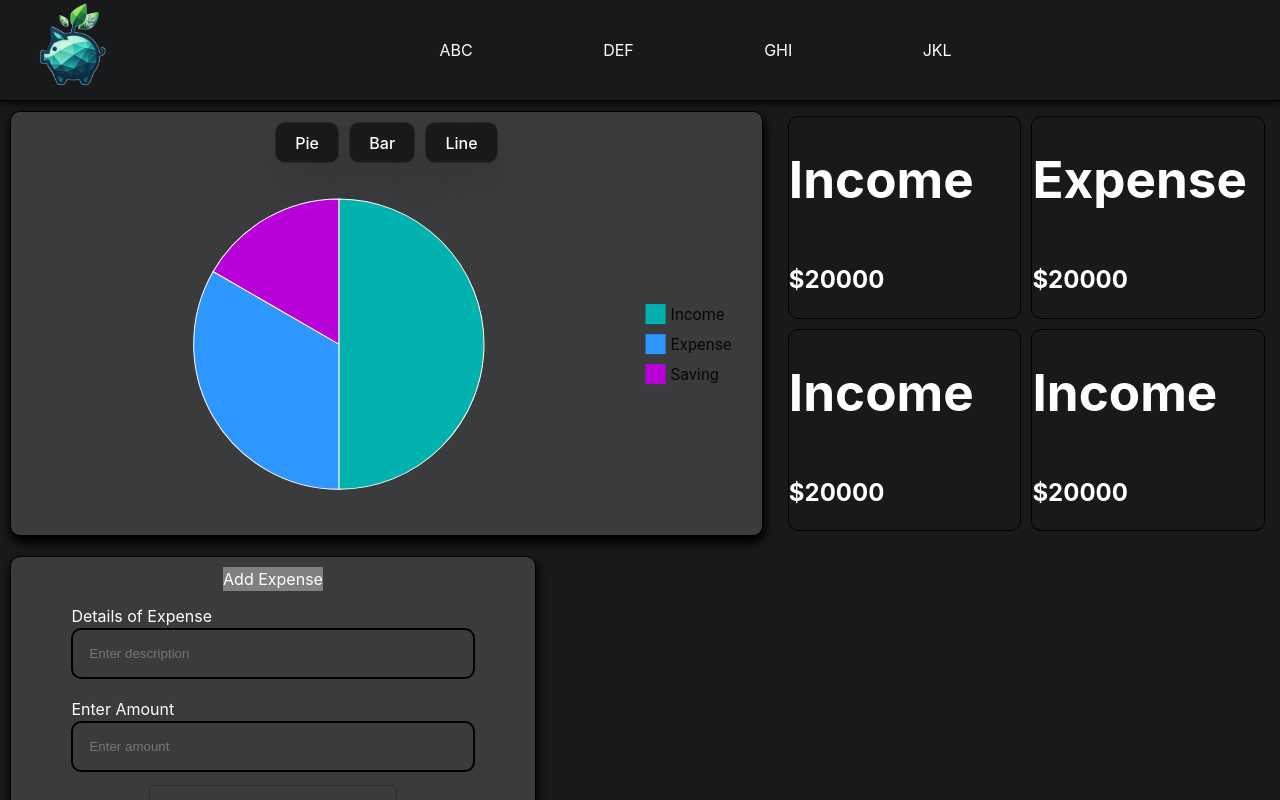
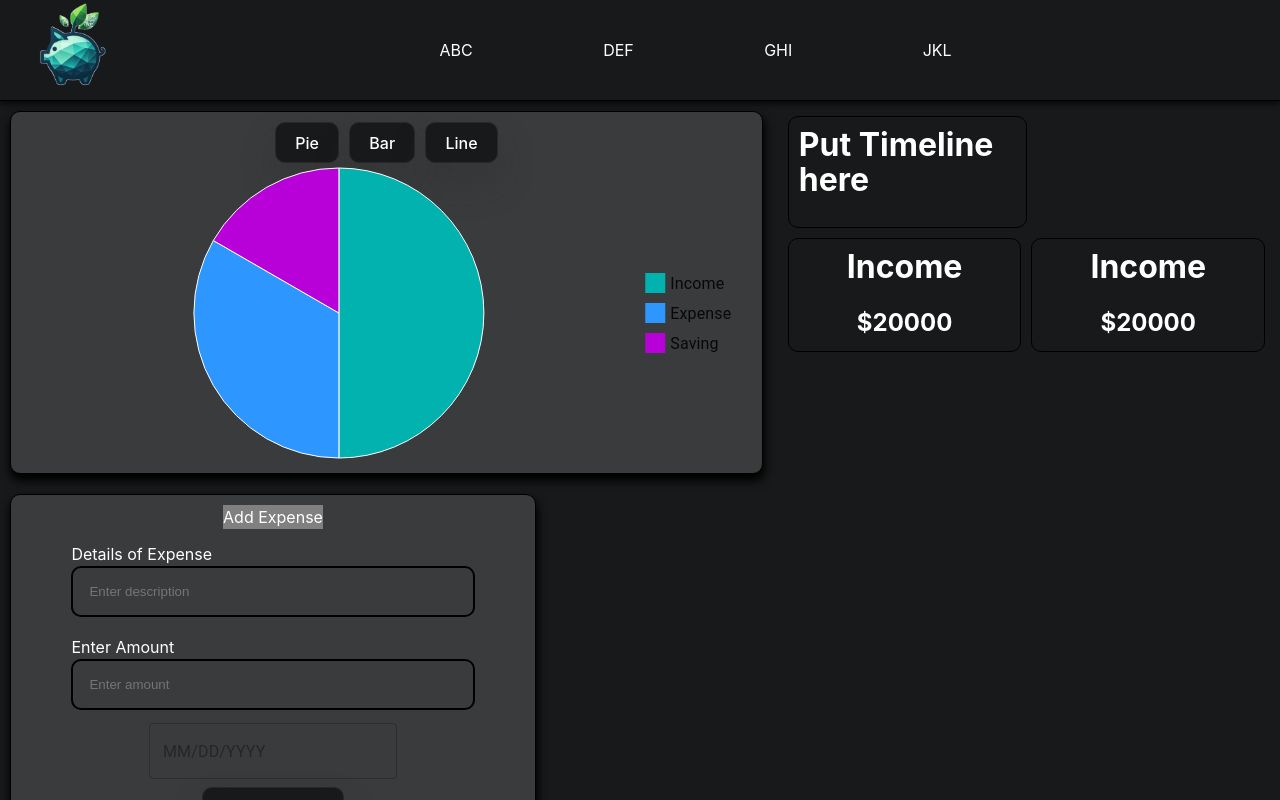
Before and after one commit to DevangBanda/MERN_ExpenseTracker, a React (Vite) app in the folder client/: page / in a window 1280 px wide. Built offline with nearby package versions, Linux system fonts and the light colour scheme.

Commit message:
Budgeting

```diff
--- a/client/src/Components/Expense/AmountDisplay.jsx
+++ b/client/src/Components/Expense/AmountDisplay.jsx
@@ -5,18 +5,31 @@ import styled from 'styled-components';
 const container = {
     display: 'flex',
     flexDirection: 'column',
+    alignItems: 'center',
     border: '1px solid black',
     borderRadius: '10px',
     flex: '0.5',
     margin: '5px',
 }
 
+const heading = {
+    margin: '0px',
+    width: 'fit-content',
+    padding: '10px',
+    fontSize: '2rem',
+}
+
+const heading2 = {
+    margin: '0px',
+    padding: '10px',
+    }
+
 const AmountDisplay = (props) => {
     const {type, amount} = props
   return (
     <div style={container}>
-        <h1>{type}</h1>
-        <h2>{amount}</h2>
+        <h1 style={heading}>{type}</h1>
+        <h2 style={heading2}>{amount}</h2>
     </div>
   )
 }
--- a/client/src/Pages/Budgeting.jsx
+++ b/client/src/Pages/Budgeting.jsx
@@ -1,4 +1,4 @@
-import React from 'react';
+import React, {useRef, useState, useEffect} from 'react';
 import styled from 'styled-components';
 import Navbar from '../Components/Navbar';
 import Button_Dash from '../Components/Button_Dash';
@@ -60,8 +60,32 @@ border-radius: 20px;
 }
 `;
 
+const Top = styled.div`
+display: flex;
+align-items: center;`;
+
+const Head = styled.h2`
+flex: 1;
+display: flex;
+justify-content: center;
+padding-left: 10px;
+`;
+
+
 
 const Budgeting = () => {
+
+  const [pWidth, setPWidth] = useState(0);
+  const pRef = useRef(null);
+
+  useEffect(() => {
+    if (pRef.current) {
+      setPWidth(pRef.current.offsetWidth);
+    }
+  }, [pRef]);
+  const element = document.getElementById('myElement');
+
+
   return (
     <Container>
         <Division>
@@ -90,8 +114,12 @@ const Budgeting = () => {
               </ExpensesContainer>
 
               <ExpensesContainer>
-                <Info>Categories</Info>
+                <Top>
+                  <Head>Categories</Head>
+                  <Button_Dash id = "myEle" ref={pRef} component={<AddIcon/>}></Button_Dash>
+                </Top>
               </ExpensesContainer>
+
             </ExpenseAndCategory>
         </UploadedDiv>
 
--- a/client/src/Pages/dashboard.jsx
+++ b/client/src/Pages/dashboard.jsx
@@ -112,8 +112,7 @@ const Dashboard = React.memo(() => {
 
           <AccountDisplayContainer>
             <AccountsDisplay>
-              <AmountDisplay type="Income" amount="$20000"/>
-              <AmountDisplay type="Expense" amount="$20000"/>
+              <AmountDisplay type="Put Timeline here"/>
             </AccountsDisplay>
 
             <AccountsDisplay>
```
Also changed, not shown: client/src/Components/CategoriesDisplay.jsx (added, +16 -0 lines).
